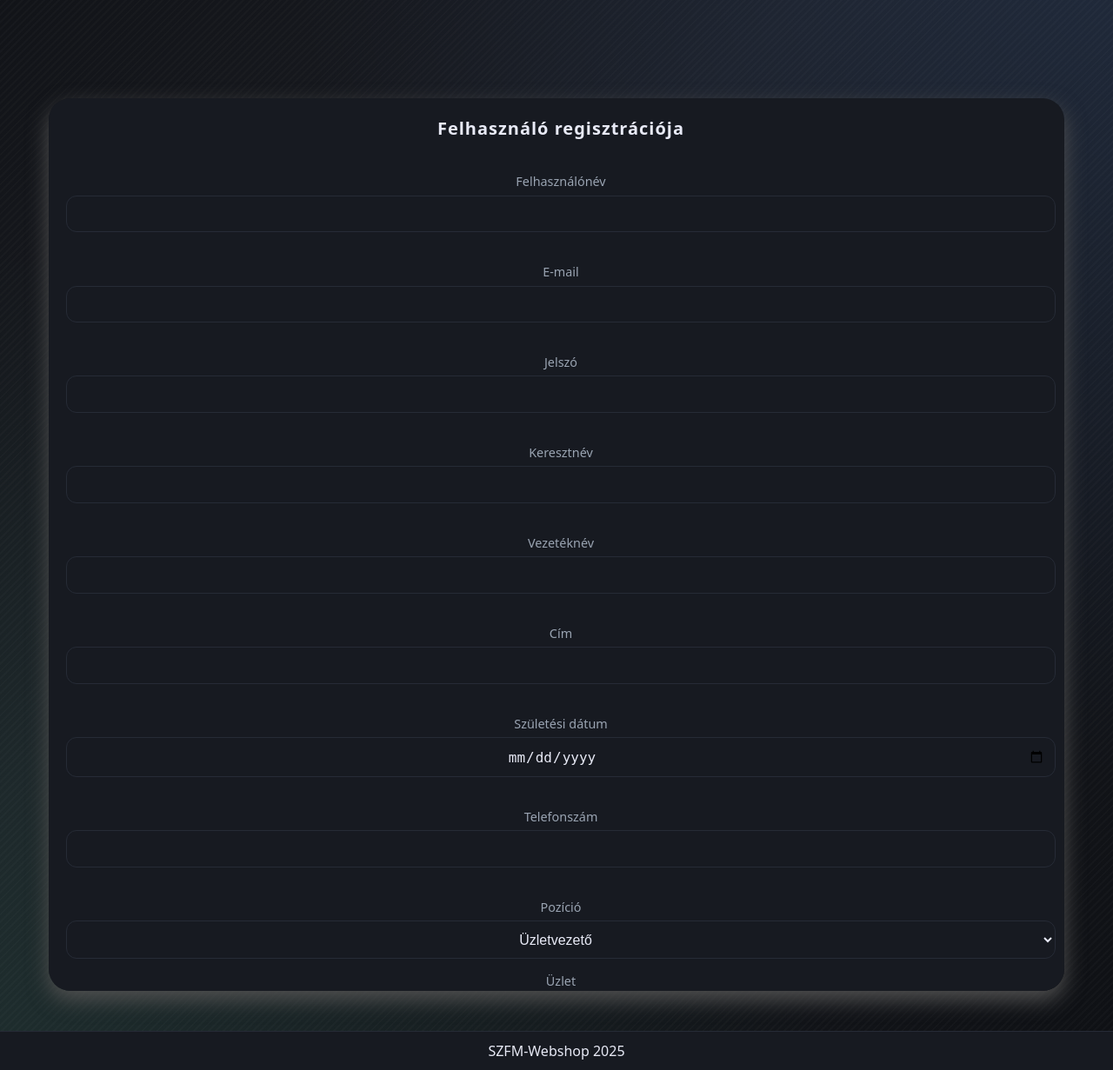
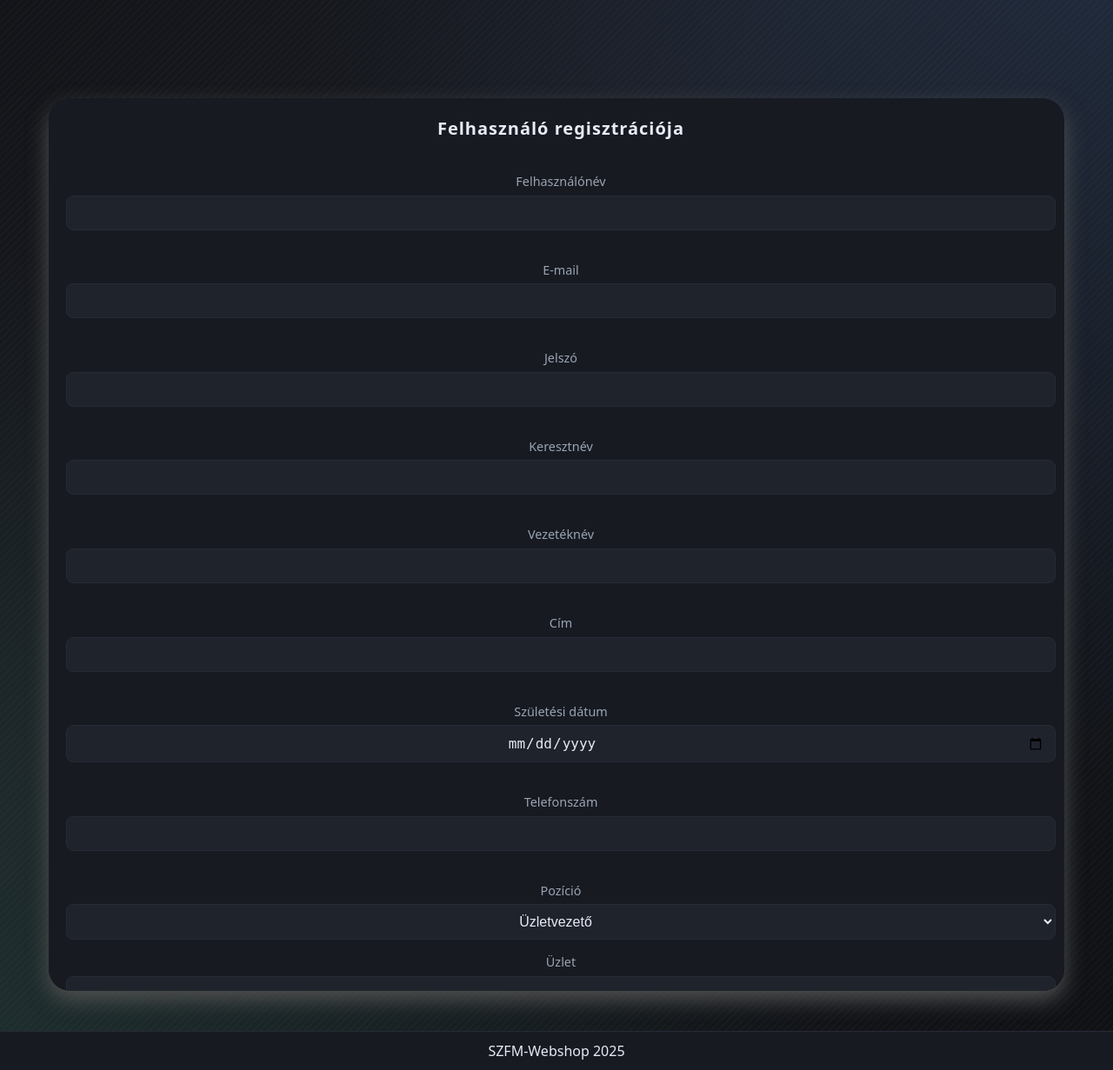
Before and after one commit to mzsl03/webshop, a Django app: page /register/ in a window 1280 px wide. Shown: the part 53-1284 px from the top of the page at 87% size. Run offline with Django 5.2, Linux system fonts and the light colour scheme; the visitor is signed in with stand-in values (Sample User, id 1); data that the repository does not hold is empty.

Commit message:
fix(style): select options are made visible on user registry page

```diff
--- a/core_webshop/phoneshop/static/css/register.css
+++ b/core_webshop/phoneshop/static/css/register.css
@@ -96,17 +96,19 @@ form * {
     margin-bottom: 5px;
 }
 
+.form-group select,
 .form-group input,
-.form-group select {
-    border: 1.5px solid var(--border);
-    border-radius: 12px;
-    background: none;
-    padding: 0.7rem;
+select option{
+    border: 1px solid var(--border);
+    border-radius: 8px;
+    background: #1f232c;
+    padding: 10px 12px;
     font-size: 1rem;
     color: var(--text);
     outline: none;
-    transition: border 0.3s ease, box-shadow 0.3s ease;
+    transition: border-color 0.2s, box-shadow 0.2s;
 }
+
 
 .form-group input:focus,
 .form-group select:focus {
```
